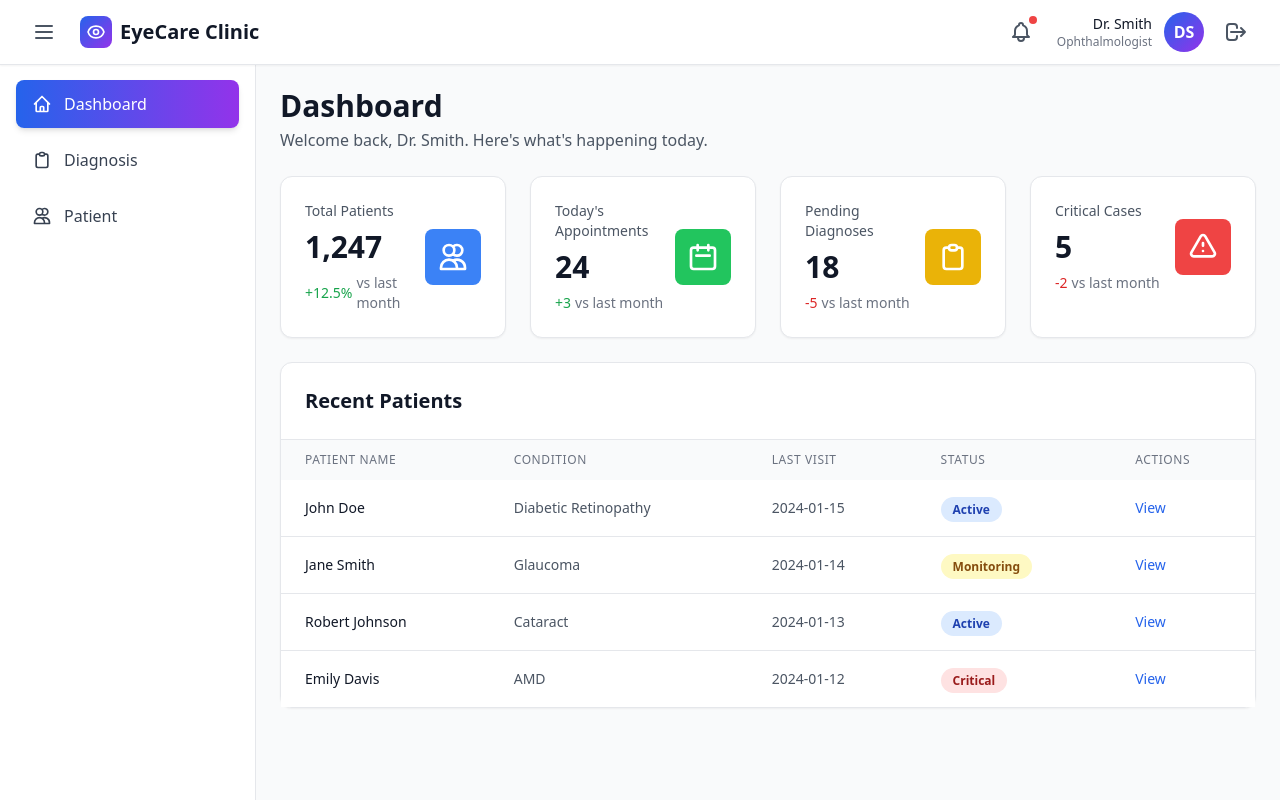
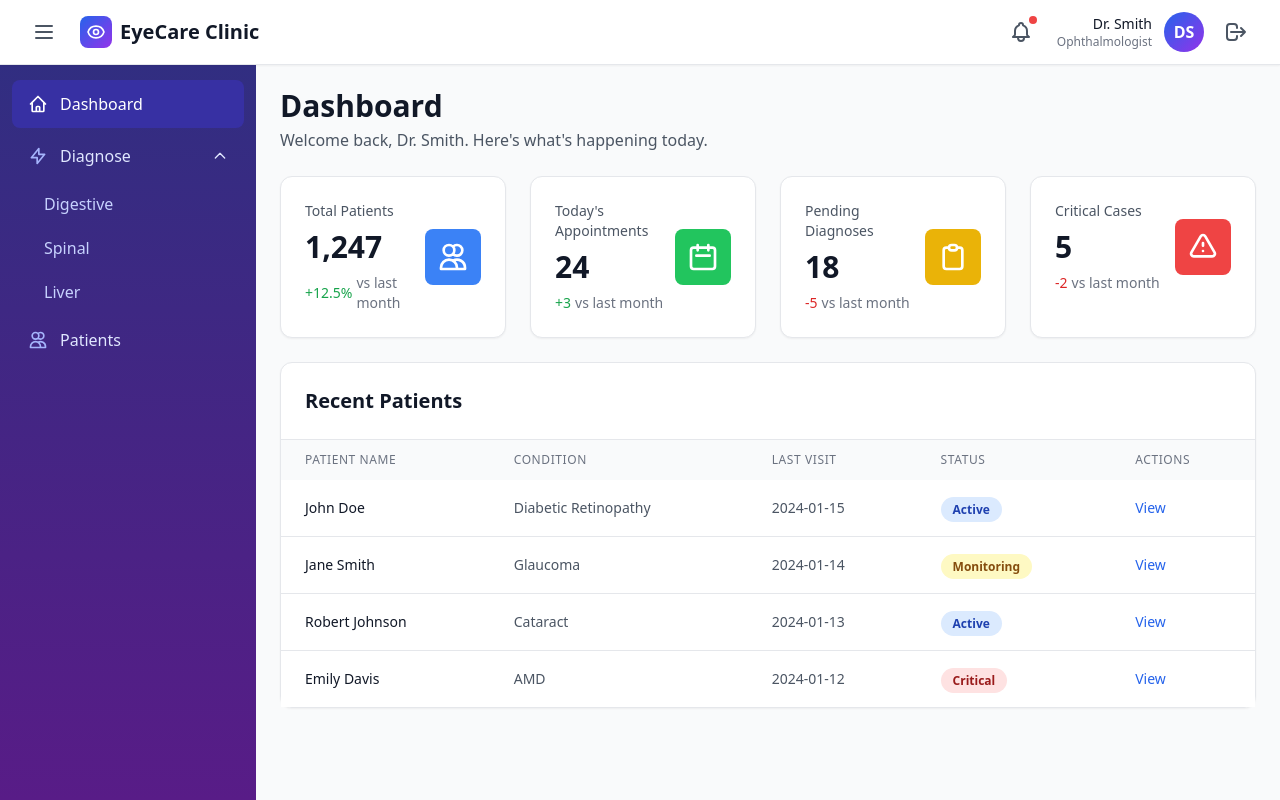
Before and after one commit to oshanLahiru0307/research_project, a React (Vite) app in the folder frontend/: page /dashboard in a window 1280 px wide. Built offline with nearby package versions, Linux system fonts and the light colour scheme; sample sign-in values are in the browser's storage.

Commit message:
Sidebar is updated

```diff
--- a/frontend/src/components/SideBar.jsx
+++ b/frontend/src/components/SideBar.jsx
@@ -1,7 +1,9 @@
 import { Link, useLocation } from 'react-router-dom'
+import { useState } from 'react'
 
 function Sidebar({ sidebarOpen }) {
   const location = useLocation()
+  const [diagnosisOpen, setDiagnosisOpen] = useState(true)
 
   const menuItems = [
     {
@@ -14,16 +16,30 @@ function Sidebar({ sidebarOpen }) {
       ),
     },
     {
-      name: 'Diagnosis',
+      name: 'Diagnose',
       path: '/diagnosis',
       icon: (
         <svg className="w-5 h-5" fill="none" stroke="currentColor" viewBox="0 0 24 24">
-          <path strokeLinecap="round" strokeLinejoin="round" strokeWidth={2} d="M9 5H7a2 2 0 00-2 2v12a2 2 0 002 2h10a2 2 0 002-2V7a2 2 0 00-2-2h-2M9 5a2 2 0 002 2h2a2 2 0 002-2M9 5a2 2 0 012-2h2a2 2 0 012 2" />
+          <path strokeLinecap="round" strokeLinejoin="round" strokeWidth={2} d="M13 10V3L4 14h7v7l9-11h-7z" />
         </svg>
       ),
+      submenu: [
+        {
+          name: 'Digestive',
+          path: '/diagnose/digestive/single',
         },
         {
-      name: 'Patient',
+          name: 'Spinal',
+          path: '/diagnose/spinal/single',
+        },
+        {
+          name: 'Liver',
+          path: '/diagnose/liver/single',
+        },
+      ],
+    },
+    {
+      name: 'Patients',
       path: '/patient',
       icon: (
         <svg className="w-5 h-5" fill="none" stroke="currentColor" viewBox="0 0 24 24">
@@ -34,37 +50,88 @@ function Sidebar({ sidebarOpen }) {
   ]
 
   const isActive = (path) => {
-    if (path === '/dashboard') {
-      return location.pathname === '/dashboard'
+    if (path === '/diagnosis' || path === '/diagnose') {
+      return location.pathname.startsWith('/diagnose') || location.pathname.startsWith('/diagnosis')
     }
-    return location.pathname.startsWith(path)
+    return location.pathname === path || location.pathname.startsWith(path + '/')
   }
+
 
   return (
     <aside
-      className={`fixed top-16 left-0 h-[calc(100vh-4rem)] bg-white border-r border-gray-200 z-30 transition-all duration-300 ${
-        sidebarOpen ? 'w-64 translate-x-0' : '-translate-x-full lg:translate-x-0 lg:w-20'
+      className={`fixed top-16 left-0 h-[calc(100vh-4rem)] bg-gradient-to-b from-indigo-900 to-purple-900 transition-all duration-300 z-30 ${
+        sidebarOpen ? 'w-64' : 'w-0 overflow-hidden'
       }`}
     >
-      <nav className="p-4 space-y-2">
+      <nav className="h-full overflow-y-auto py-4 px-3">
+        <ul className="space-y-1">
           {menuItems.map((item) => (
+            <li key={item.name}>
+              {item.submenu ? (
+                <>
+                  <button
+                    onClick={() => setDiagnosisOpen(!diagnosisOpen)}
+                    className={`w-full flex items-center justify-between px-4 py-3 rounded-lg transition-colors ${
+                      isActive(item.path)
+                        ? 'bg-indigo-800 text-white'
+                        : 'text-indigo-100 hover:bg-indigo-800/50'
+                    }`}
+                  >
+                    <div className="flex items-center space-x-3">
+                      <span className={isActive(item.path) ? 'text-white' : 'text-indigo-300'}>
+                        {item.icon}
+                      </span>
+                      <span className="font-medium">{item.name}</span>
+                    </div>
+                    <svg
+                      className={`w-4 h-4 transition-transform ${diagnosisOpen ? 'rotate-180' : ''}`}
+                      fill="none"
+                      stroke="currentColor"
+                      viewBox="0 0 24 24"
+                    >
+                      <path strokeLinecap="round" strokeLinejoin="round" strokeWidth={2} d="M19 9l-7 7-7-7" />
+                    </svg>
+                  </button>
+                  {diagnosisOpen && (
+                    <ul className="ml-4 mt-1 space-y-1">
+                      {item.submenu.map((subItem) => {
+                        const isSubActive = location.pathname.startsWith(subItem.path)
+                        return (
+                          <li key={subItem.name}>
                             <Link
-            key={item.path}
+                              to={subItem.path}
+                              className={`block px-4 py-2 rounded-lg transition-colors ${
+                                isSubActive
+                                  ? 'bg-indigo-800 text-white font-medium'
+                                  : 'text-indigo-200 hover:bg-indigo-800/50'
+                              }`}
+                            >
+                              {subItem.name}
+                            </Link>
+                          </li>
+                        )
+                      })}
+                    </ul>
+                  )}
+                </>
+              ) : (
+                <Link
                   to={item.path}
                   className={`flex items-center space-x-3 px-4 py-3 rounded-lg transition-colors ${
                     isActive(item.path)
-                ? 'bg-gradient-to-r from-blue-600 to-purple-600 text-white shadow-md'
-                : 'text-gray-700 hover:bg-gray-100'
+                      ? 'bg-indigo-800 text-white'
+                      : 'text-indigo-100 hover:bg-indigo-800/50'
                   }`}
                 >
-            <span className="flex-shrink-0">{item.icon}</span>
-            {sidebarOpen && (
-              <span className={`font-medium ${sidebarOpen ? 'opacity-100' : 'opacity-0'}`}>
-                {item.name}
+                  <span className={isActive(item.path) ? 'text-white' : 'text-indigo-300'}>
+                    {item.icon}
                   </span>
+                  <span className="font-medium">{item.name}</span>
+                </Link>
               )}
-          </Link>
+            </li>
           ))}
+        </ul>
       </nav>
     </aside>
   )
```
Lines whose indentation alone changed are shown as unchanged.
